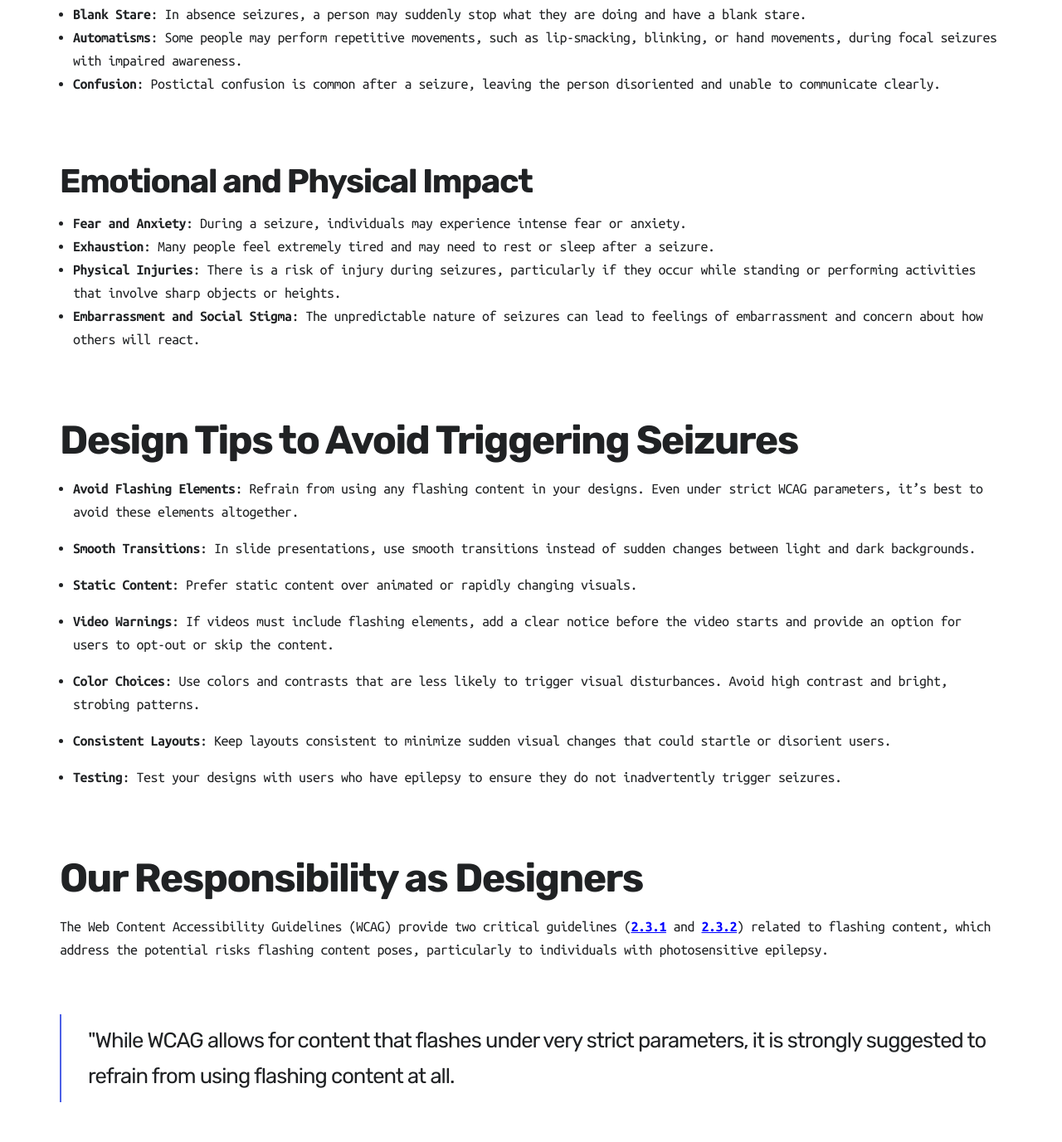
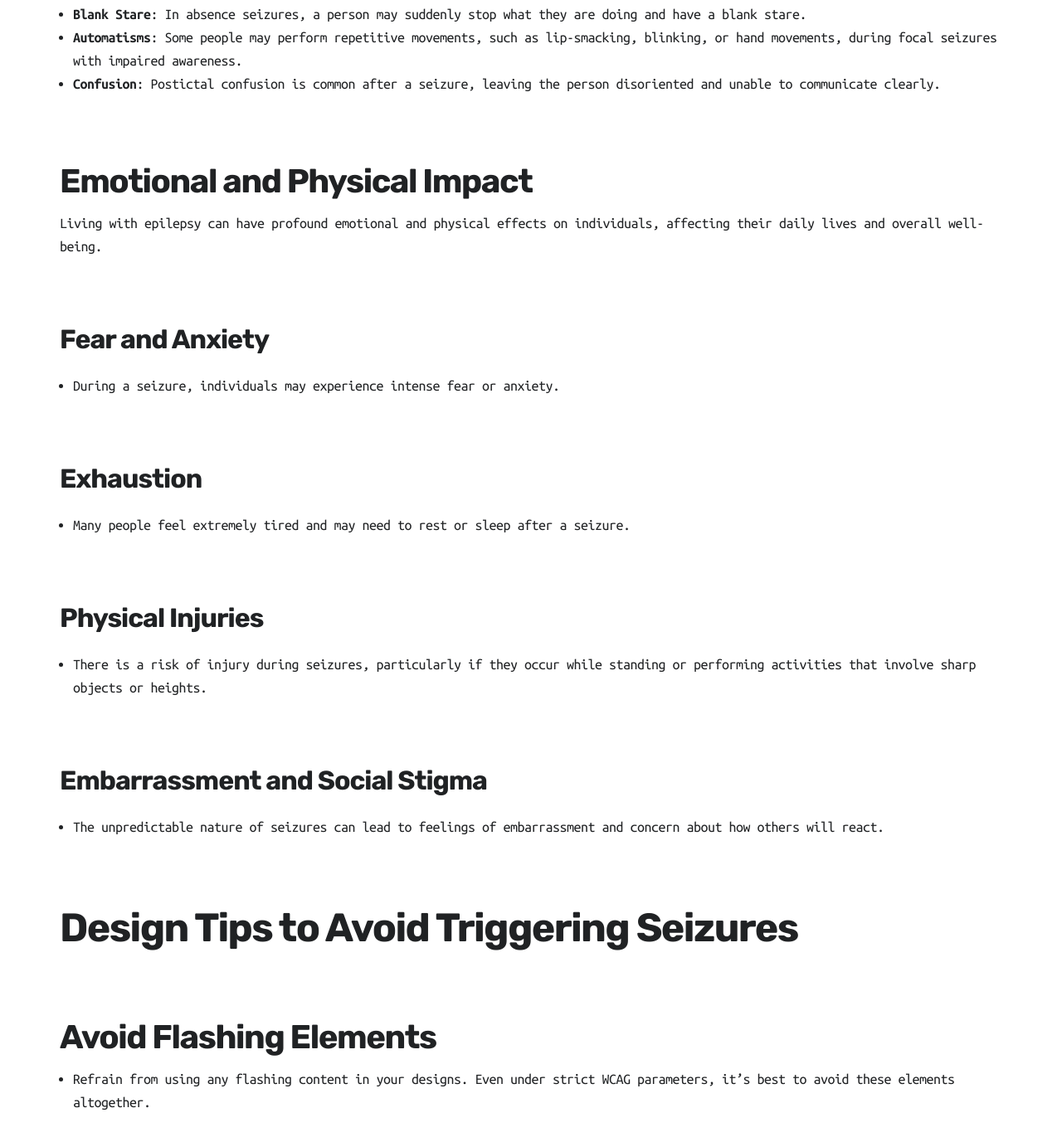
Before and after one commit to mpaiva/venus, a Jekyll site: the page built from _posts/2023-07-18-avoiding-flashing-content-to-protect-those-with-epilepsy.md, in a window 1280 px wide and 1400 px high, scrolled down 2782 px. Shown: the top 1377 px of the window at 83% size. Built offline with Jekyll 4.4.1, drawn with Linux system fonts in a browser that asks for light colours; nearby versions of some CDN libraries; some of the changed text lies outside the part shown.

```diff
--- a/_posts/2023-07-18-avoiding-flashing-content-to-protect-those-with-epilepsy.md
+++ b/_posts/2023-07-18-avoiding-flashing-content-to-protect-those-with-epilepsy.md
@@ -36,26 +36,49 @@
 
 ### Emotional and Physical Impact
 
-- **Fear and Anxiety**: During a seizure, individuals may experience intense fear or anxiety.
-- **Exhaustion**: Many people feel extremely tired and may need to rest or sleep after a seizure.
-- **Physical Injuries**: There is a risk of injury during seizures, particularly if they occur while standing or performing activities that involve sharp objects or heights.
-- **Embarrassment and Social Stigma**: The unpredictable nature of seizures can lead to feelings of embarrassment and concern about how others will react.
+Living with epilepsy can have profound emotional and physical effects on individuals, affecting their daily lives and overall well-being.
+
+#### Fear and Anxiety
+
+- During a seizure, individuals may experience intense fear or anxiety.
+
+#### Exhaustion
+
+- Many people feel extremely tired and may need to rest or sleep after a seizure.
+
+#### Physical Injuries
+
+- There is a risk of injury during seizures, particularly if they occur while standing or performing activities that involve sharp objects or heights.
+
+#### Embarrassment and Social Stigma
+
+- The unpredictable nature of seizures can lead to feelings of embarrassment and concern about how others will react.
 
 ## Design Tips to Avoid Triggering Seizures
 
-- **Avoid Flashing Elements**: Refrain from using any flashing content in your designs. Even under strict WCAG parameters, it's best to avoid these elements altogether.
+### Avoid Flashing Elements
 
-- **Smooth Transitions**: In slide presentations, use smooth transitions instead of sudden changes between light and dark backgrounds.
+- Refrain from using any flashing content in your designs. Even under strict WCAG parameters, it's best to avoid these elements altogether.
 
-- **Static Content**: Prefer static content over animated or rapidly changing visuals.
+### Smooth Transitions
 
-- **Video Warnings**: If videos must include flashing elements, add a clear notice before the video starts and provide an option for users to opt-out or skip the content.
+- In slide presentations, use smooth transitions instead of sudden changes between light and dark backgrounds.
 
-- **Color Choices**: Use colors and contrasts that are less likely to trigger visual disturbances. Avoid high contrast and bright, strobing patterns.
+### Static Content
 
-- **Consistent Layouts**: Keep layouts consistent to minimize sudden visual changes that could startle or disorient users.
+- Prefer static content over animated or rapidly changing visuals.
 
-- **Testing**: Test your designs with users who have epilepsy to ensure they do not inadvertently trigger seizures.
+### Video Warnings
+
+- If videos must include flashing elements, add a clear notice before the video starts and provide an option for users to opt-out or skip the content.
+
+### Color Choices
+
+- Use colors and contrasts that are less likely to trigger visual disturbances. Avoid high contrast and bright, strobing patterns.
+
+### Consistent Layouts
+
+- Keep layouts consistent to minimize sudden visual changes that could startle or disorient users.
 
 ## Our Responsibility as Designers
 
```
